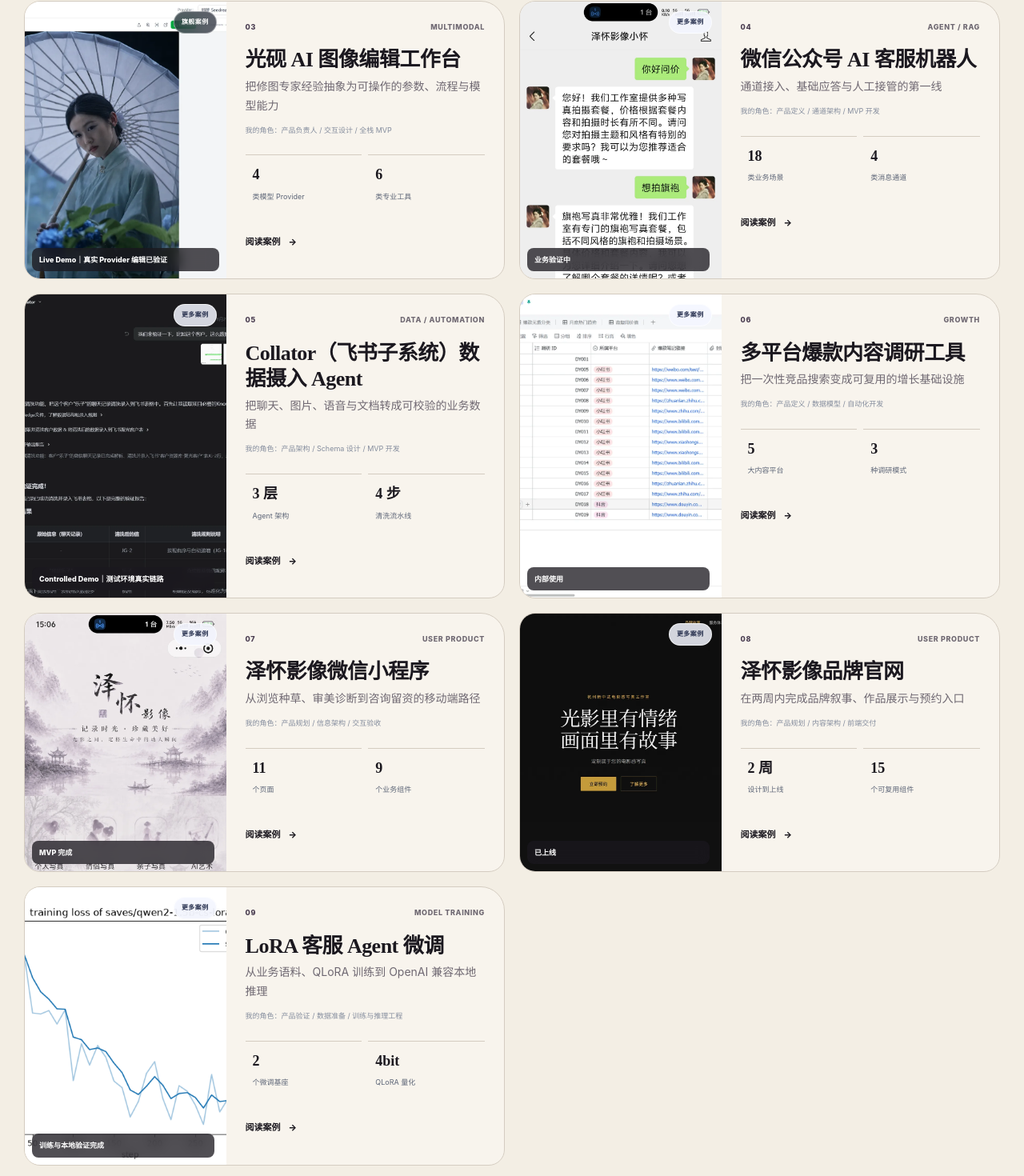
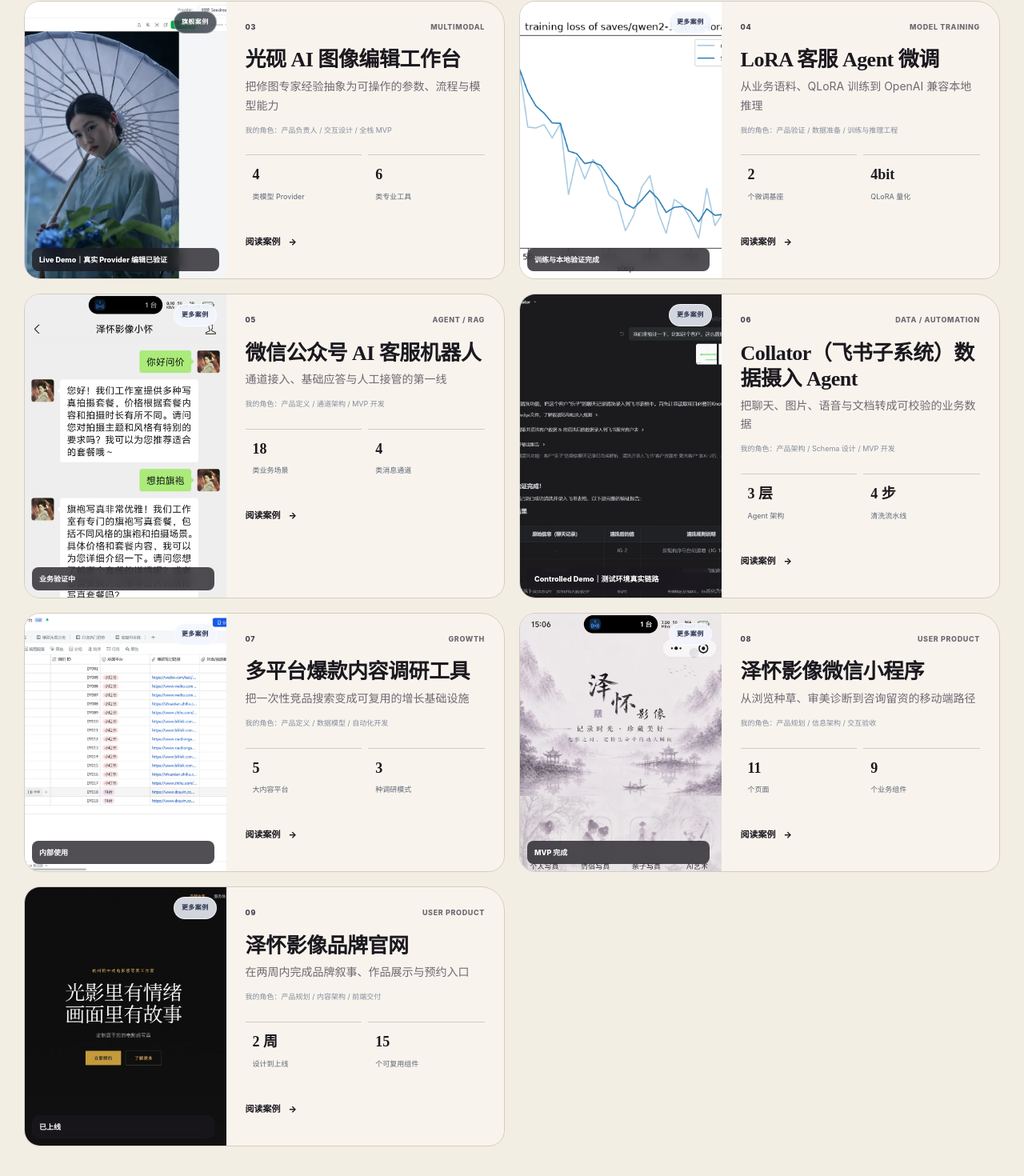
Before and after one commit to Catcherog/demonstratio, a Next.js app: page / in a window 1280 px wide. Shown: the part 6298-7768 px from the top of the page at 80% size. Built offline with nearby package versions, Linux system fonts and the light colour scheme.

Commit message:
feat: rank LoRA case fourth on portfolio

```diff
--- a/app/page.tsx
+++ b/app/page.tsx
@@ -6,11 +6,7 @@
 import { PortfolioGuide } from "@/components/PortfolioGuide";
 import { ProjectLibrary } from "@/components/ProjectLibrary";
 import { SystemMap } from "@/components/SystemMap";
-import { getPublicMetrics, projects } from "@/content/projects";
-
-const featuredProjects = ["data-platform", "service-agent", "lumen-ink"]
-  .map((slug) => projects.find((project) => project.slug === slug))
-  .filter((project): project is (typeof projects)[number] => Boolean(project));
+import { featuredProjects, getPublicMetrics, homepageProjects } from "@/content/projects";
 
 const heroMetrics = getPublicMetrics("hero");
 
@@ -28,8 +24,8 @@
     "@context": "https://schema.org",
     "@type": "ItemList",
     name: "陈嘉伟 AI 产品案例",
-    numberOfItems: projects.length,
-    itemListElement: projects.map((project, index) => ({
+    numberOfItems: homepageProjects.length,
+    itemListElement: homepageProjects.map((project, index) => ({
       "@type": "CreativeWork",
       position: index + 1,
       name: project.title,
@@ -63,7 +59,7 @@
           <div><p className="eyebrow">ALL PROJECTS</p><h2>完整项目库</h2></div>
           <p>三个主案例继续承担核心叙事；另外六个案例保留独立详情、当前状态和能力边界，可按 Agent、数据、多模态、用户产品、增长与模型训练筛选。</p>
         </div>
-        <ProjectLibrary projects={projects} />
+        <ProjectLibrary projects={homepageProjects} />
       </section>
 
       <ExperienceContact />
--- a/components/ProjectLibrary.tsx
+++ b/components/ProjectLibrary.tsx
@@ -11,10 +11,7 @@
 
   const visible = useMemo(() => {
     const filtered = active === "全部" ? projects : projects.filter((project) => project.category === active);
-    return [...filtered].sort((left, right) => {
-      if (Boolean(left.featured) !== Boolean(right.featured)) return left.featured ? -1 : 1;
-      return left.index.localeCompare(right.index, "zh-CN", { numeric: true });
-    });
+    return filtered.filter((project) => !project.archived);
   }, [active, projects]);
 
   return (
@@ -41,7 +38,7 @@
       </div>
 
       <div className="library-grid">
-        {visible.map((project) => (
+        {visible.map((project, index) => (
           <a
             className={project.featured ? "library-card library-card-featured" : "library-card library-card-supporting"}
             href={`/projects/${project.slug}`}
@@ -60,7 +57,7 @@
 
             <div className="library-body">
               <div className="library-meta">
-                <span>{project.index}</span>
+                <span>{String(index + 1).padStart(2, "0")}</span>
                 <span>{project.category}</span>
               </div>
               <h3>{project.title}</h3>
--- a/components/home/FeaturedCases.tsx
+++ b/components/home/FeaturedCases.tsx
@@ -12,14 +12,14 @@
       </div>
 
       <div className="flagship-grid">
-        {projects.map((project) => (
+        {projects.map((project, index) => (
           <article className="flagship-card" key={project.slug}>
             <a className="flagship-media" href={`/projects/${project.slug}`} aria-label={`查看 ${project.title} 案例`}>
               <Image src={project.images[0]} alt={`${project.title} 产品界面`} fill sizes="(max-width: 900px) 100vw, 33vw" />
               <span>{project.status}</span>
             </a>
             <div className="flagship-body">
-              <div className="flagship-meta"><span>{project.index}</span><strong>{project.category}</strong></div>
+              <div className="flagship-meta"><span>{String(index + 1).padStart(2, "0")}</span><strong>{project.category}</strong></div>
               <h3>{project.title}</h3>
               <p className="flagship-subtitle">{project.subtitle}</p>
               <p className="flagship-summary">{project.summary}</p>
--- a/content/projects.ts
+++ b/content/projects.ts
@@ -422,8 +422,72 @@
     },
   },
   {
+    slug: "lora-finetuning",
+    index: "04",
+    category: "Model Training",
+    categoryLabel: "MODEL FINE-TUNING · LOCAL INFERENCE",
+    title: "LoRA 客服 Agent 微调",
+    subtitle: "从业务语料、QLoRA 训练到 OpenAI 兼容本地推理",
+    summary:
+      "将 30+ 篇业务文档清洗为单轮与多轮 SFT 数据，在 16GB 单卡上完成 Qwen 1.5B / 7B 双基座 QLoRA，并封装本地 RAG 与推理服务。",
+    status: "训练与本地验证完成",
+    role: "产品验证 / 数据准备 / 训练与推理工程",
+    team: "个人主导",
+    period: "2026.06 - 2026.07",
+    featured: false,
+    metrics: [
+      { value: "2", label: "个微调基座" },
+      { value: "4bit", label: "QLoRA 量化" },
+      { value: "2.377 → 1.369", label: "1.5B 训练 loss" },
+      { value: "2.732 → 1.524", label: "7B 训练 loss" },
+    ],
+    tags: ["模型微调", "本地推理", "QLoRA"],
+    stack: ["Python", "PyTorch", "LLaMA-Factory", "PEFT", "bitsandbytes", "FastAPI", "bge-small-zh-v1.5"],
+    problem: [
+      "通用模型不了解业务术语、服务流程和客服语气，RAG 检索失败时仍可能给出通用或编造回答。",
+      "云端 API 受成本、延迟与数据边界约束，需要验证本地模型能否作为可替换后端。",
+    ],
+    decisions: [
+      "将 30+ 篇飞书文档清洗为 Alpaca 单轮与 ShareGPT 多轮数据，分离知识表达与对话风格学习。",
+      "选择 QLoRA 4bit、LoRA rank 16 与双基座策略，在 16GB 单卡约束下平衡训练可行性、时延和质量。",
+      "推理层遵循 OpenAI 兼容协议，提供流式 SSE、会话管理、本地 RAG 和输出护栏，便于接入现有 Agent。",
+    ],
+    outcomes: [
+      "Qwen2-1.5B loss 从 2.377 收敛至 1.369；Qwen2.5-7B 从 2.732 收敛至 1.524。",
+      "完成数据准备、训练、Adapter 导出、模型合并、本地检索和 FastAPI 服务的端到端链路。",
+      "本地模型可作为 Service Agent 与微信机器人的备选后端，但业务效果仍需独立评测集验证。",
+    ],
+    architecture: [
+      { label: "数据准备", detail: "飞书提取、去重、分块和格式转换" },
+      { label: "双基座训练", detail: "Qwen 1.5B / 7B、QLoRA 4bit、LoRA rank 16" },
+      { label: "模型导出", detail: "Adapter 检查点、基座合并和版本管理" },
+      { label: "本地 RAG", detail: "向量检索、上下文注入与输出护栏" },
+      { label: "兼容服务", detail: "FastAPI、SSE、会话和 OpenAI 协议" },
+    ],
+    tradeoffs: [
+      "训练 loss 只能证明优化过程收敛，不等于业务回答质量；网站明确区分训练证据与产品效果。",
+      "小模型时延更低、部署更轻，7B 质量潜力更高；通过统一 API 保持可替换性。",
+    ],
+    nextSteps: [
+      "构建涵盖事实准确、拒答、语气、流程与敏感边界的独立测试集，对比基座、LoRA、RAG 和 LoRA+RAG。",
+      "统计首字时延、吞吐、显存和单次推理成本，建立双基座路由策略。",
+    ],
+    relationships: [
+      { slug: "service-agent", label: "Service Agent", detail: "优质知识与会话可进入训练集，本地模型可作为推理后端。" },
+      { slug: "wechat-bot", label: "微信公众号机器人", detail: "OpenAI 兼容接口便于在云端 API 失效时降级。" },
+      { slug: "collator", label: "Collator", detail: "结构化和清洗能力可用于训练语料准备。" },
+    ],
+    images: [
+      "/projects/lora-finetuning/01.png",
+      "/projects/lora-finetuning/02.png",
+      "/projects/lora-finetuning/03.png",
+      "/projects/lora-finetuning/04.png",
+    ],
+    imageMode: "desktop",
+  },
+  {
     slug: "wechat-bot",
-    index: "04",
+    index: "05",
     category: "Agent / RAG",
     categoryLabel: "WECHAT · AI CUSTOMER SERVICE",
     title: "微信公众号 AI 客服机器人",
@@ -479,7 +543,7 @@
   },
   {
     slug: "collator",
-    index: "05",
+    index: "06",
     category: "Data / Automation",
     categoryLabel: "DATA AGENT · MULTIMODAL",
     title: "Collator（飞书子系统）数据摄入 Agent",
@@ -543,7 +607,7 @@
   },
   {
     slug: "content-research",
-    index: "06",
+    index: "07",
     category: "Growth",
     categoryLabel: "AUTOMATION · CONTENT RESEARCH",
     title: "多平台爆款内容调研工具",
@@ -602,7 +666,7 @@
   },
   {
     slug: "mini-program",
-    index: "07",
+    index: "08",
     category: "User Product",
     categoryLabel: "MINI PROGRAM · CONVERSION",
     title: "泽怀影像微信小程序",
@@ -661,7 +725,7 @@
   },
   {
     slug: "brand-website",
-    index: "08",
+    index: "09",
     category: "User Product",
     categoryLabel: "BRAND SITE · WEB EXPERIENCE",
     title: "泽怀影像品牌官网",
@@ -718,69 +782,6 @@
     imageMode: "desktop",
     link: { label: "访问品牌官网", href: "https://zehuai-image.vercel.app/" },
   },
-  {
-    slug: "lora-finetuning",
-    index: "09",
-    category: "Model Training",
-    categoryLabel: "MODEL FINE-TUNING · LOCAL INFERENCE",
-    title: "LoRA 客服 Agent 微调",
-    subtitle: "从业务语料、QLoRA 训练到 OpenAI 兼容本地推理",
-    summary:
-      "将 30+ 篇业务文档清洗为单轮与多轮 SFT 数据，在 16GB 单卡上完成 Qwen 1.5B / 7B 双基座 QLoRA，并封装本地 RAG 与推理服务。",
-    status: "训练与本地验证完成",
-    role: "产品验证 / 数据准备 / 训练与推理工程",
-    team: "个人主导",
-    period: "2026.06 - 2026.07",
-    metrics: [
-      { value: "2", label: "个微调基座" },
-      { value: "4bit", label: "QLoRA 量化" },
-      { value: "2.377 → 1.369", label: "1.5B 训练 loss" },
-      { value: "2.732 → 1.524", label: "7B 训练 loss" },
-    ],
-    tags: ["模型微调", "本地推理", "QLoRA"],
-    stack: ["Python", "PyTorch", "LLaMA-Factory", "PEFT", "bitsandbytes", "FastAPI", "bge-small-zh-v1.5"],
-    problem: [
-      "通用模型不了解业务术语、服务流程和客服语气，RAG 检索失败时仍可能给出通用或编造回答。",
-      "云端 API 受成本、延迟与数据边界约束，需要验证本地模型能否作为可替换后端。",
-    ],
-    decisions: [
-      "将 30+ 篇飞书文档清洗为 Alpaca 单轮与 ShareGPT 多轮数据，分离知识表达与对话风格学习。",
-      "选择 QLoRA 4bit、LoRA rank 16 与双基座策略，在 16GB 单卡约束下平衡训练可行性、时延和质量。",
-      "推理层遵循 OpenAI 兼容协议，提供流式 SSE、会话管理、本地 RAG 和输出护栏，便于接入现有 Agent。",
-    ],
-    outcomes: [
-      "Qwen2-1.5B loss 从 2.377 收敛至 1.369；Qwen2.5-7B 从 2.732 收敛至 1.524。",
-      "完成数据准备、训练、Adapter 导出、模型合并、本地检索和 FastAPI 服务的端到端链路。",
-      "本地模型可作为 Service Agent 与微信机器人的备选后端，但业务效果仍需独立评测集验证。",
-    ],
-    architecture: [
-      { label: "数据准备", detail: "飞书提取、去重、分块和格式转换" },
-      { label: "双基座训练", detail: "Qwen 1.5B / 7B、QLoRA 4bit、LoRA rank 16" },
-      { label: "模型导出", detail: "Adapter 检查点、基座合并和版本管理" },
-      { label: "本地 RAG", detail: "向量检索、上下文注入与输出护栏" },
-      { label: "兼容服务", detail: "FastAPI、SSE、会话和 OpenAI 协议" },
-    ],
-    tradeoffs: [
-      "训练 loss 只能证明优化过程收敛，不等于业务回答质量；网站明确区分训练证据与产品效果。",
-      "小模型时延更低、部署更轻，7B 质量潜力更高；通过统一 API 保持可替换性。",
-    ],
-    nextSteps: [
-      "构建涵盖事实准确、拒答、语气、流程与敏感边界的独立测试集，对比基座、LoRA、RAG 和 LoRA+RAG。",
-      "统计首字时延、吞吐、显存和单次推理成本，建立双基座路由策略。",
-    ],
-    relationships: [
-      { slug: "service-agent", label: "Service Agent", detail: "优质知识与会话可进入训练集，本地模型可作为推理后端。" },
-      { slug: "wechat-bot", label: "微信公众号机器人", detail: "OpenAI 兼容接口便于在云端 API 失效时降级。" },
-      { slug: "collator", label: "Collator", detail: "结构化和清洗能力可用于训练语料准备。" },
-    ],
-    images: [
-      "/projects/lora-finetuning/01.png",
-      "/projects/lora-finetuning/02.png",
-      "/projects/lora-finetuning/03.png",
-      "/projects/lora-finetuning/04.png",
-    ],
-    imageMode: "desktop",
-  },
 ];
 
 export const categories: (ProjectCategory | "全部")[] = [
@@ -793,9 +794,12 @@
   "Model Training",
 ];
 
+export const homepageProjects = projects.filter((project) => !project.archived);
+
 export const featuredProjects = ["data-platform", "service-agent", "lumen-ink"]
   .map((slug) => projects.find((project) => project.slug === slug))
-  .filter((project): project is Project => Boolean(project));
+  .filter((project): project is Project => Boolean(project))
+  .filter((project) => !project.archived);
 
 export const publicProjects = featuredProjects;
 
```
Also changed, not shown: 1 other file (tests, documents, lock files or other folders).
